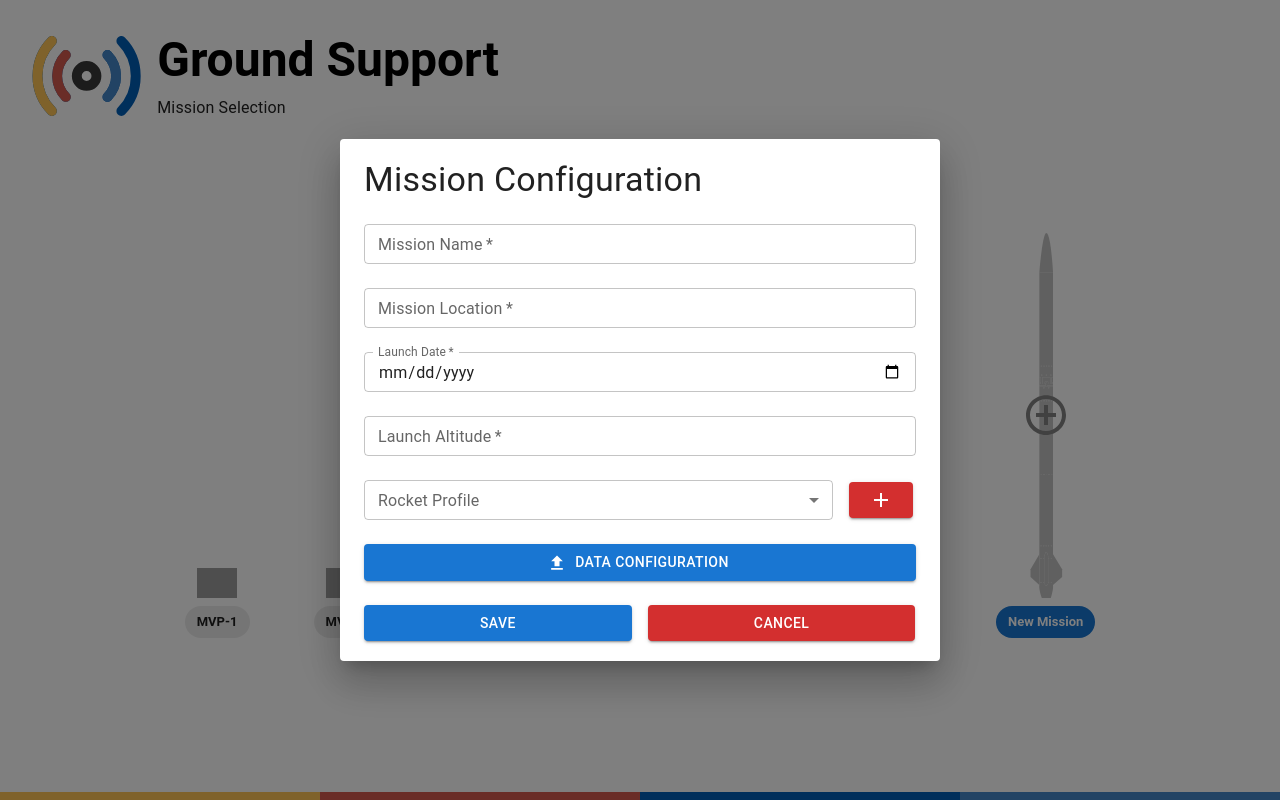
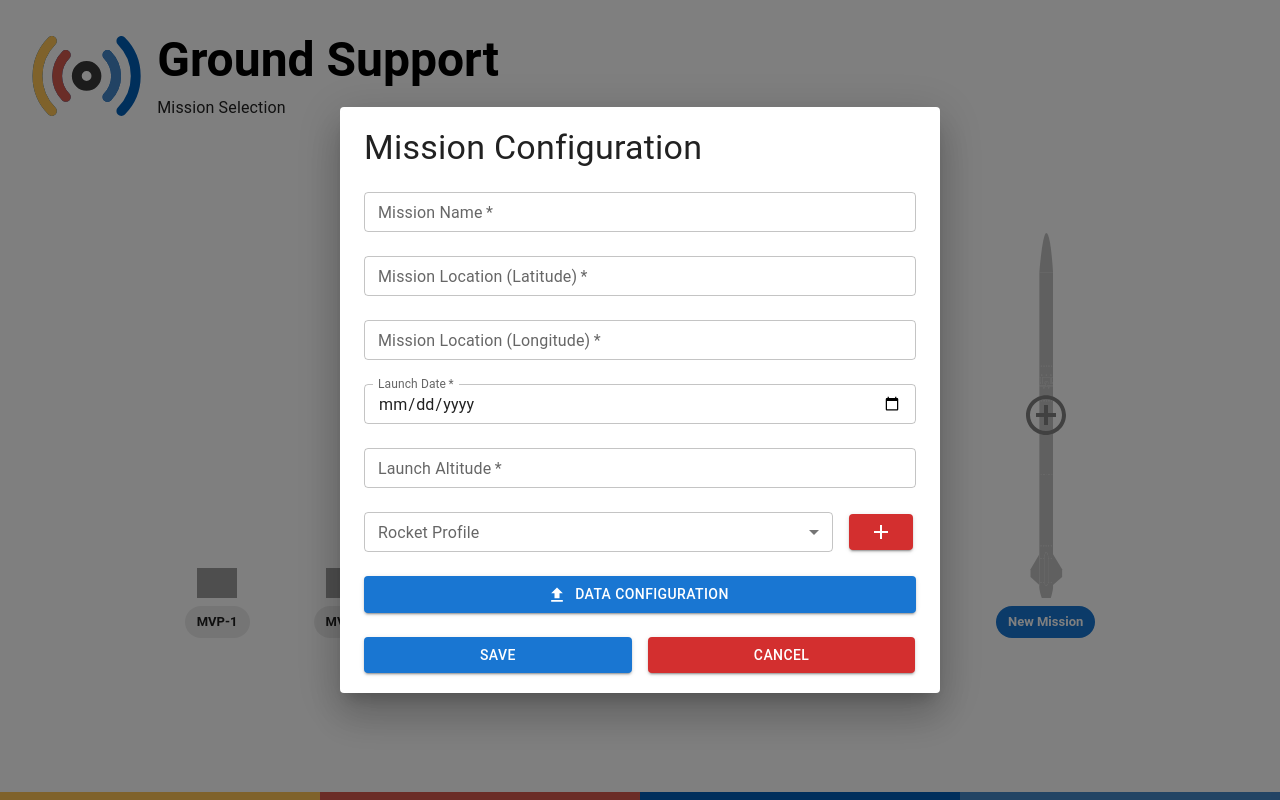
Before and after one commit to klemie/Ground-Support, a React (Create React App) app in the folder client/: page / in a window 1280 px wide. Built offline with nearby package versions, Linux system fonts and the light colour scheme; grey boxes are pictures that could not be loaded.

Commit message:
mission location is 2 fields now (latitude and longitude)

```diff
--- a/client/src/components/MissionConfig.tsx
+++ b/client/src/components/MissionConfig.tsx
@@ -33,7 +33,16 @@ const MissionConfig: React.FC<MissionConfigProps> = (props: MissionConfigProps)
                         placeholder={""}
                         fullWidth
                         size="small"
-                        label="Mission Location"
+                        label="Mission Location (Latitude)"
+                    />
+                    <TextField
+                        required
+                        variant="outlined"
+                        type="String"
+                        placeholder={""}
+                        fullWidth
+                        size="small"
+                        label="Mission Location (Longitude)"
                     />
                     <TextField
                         required
```
